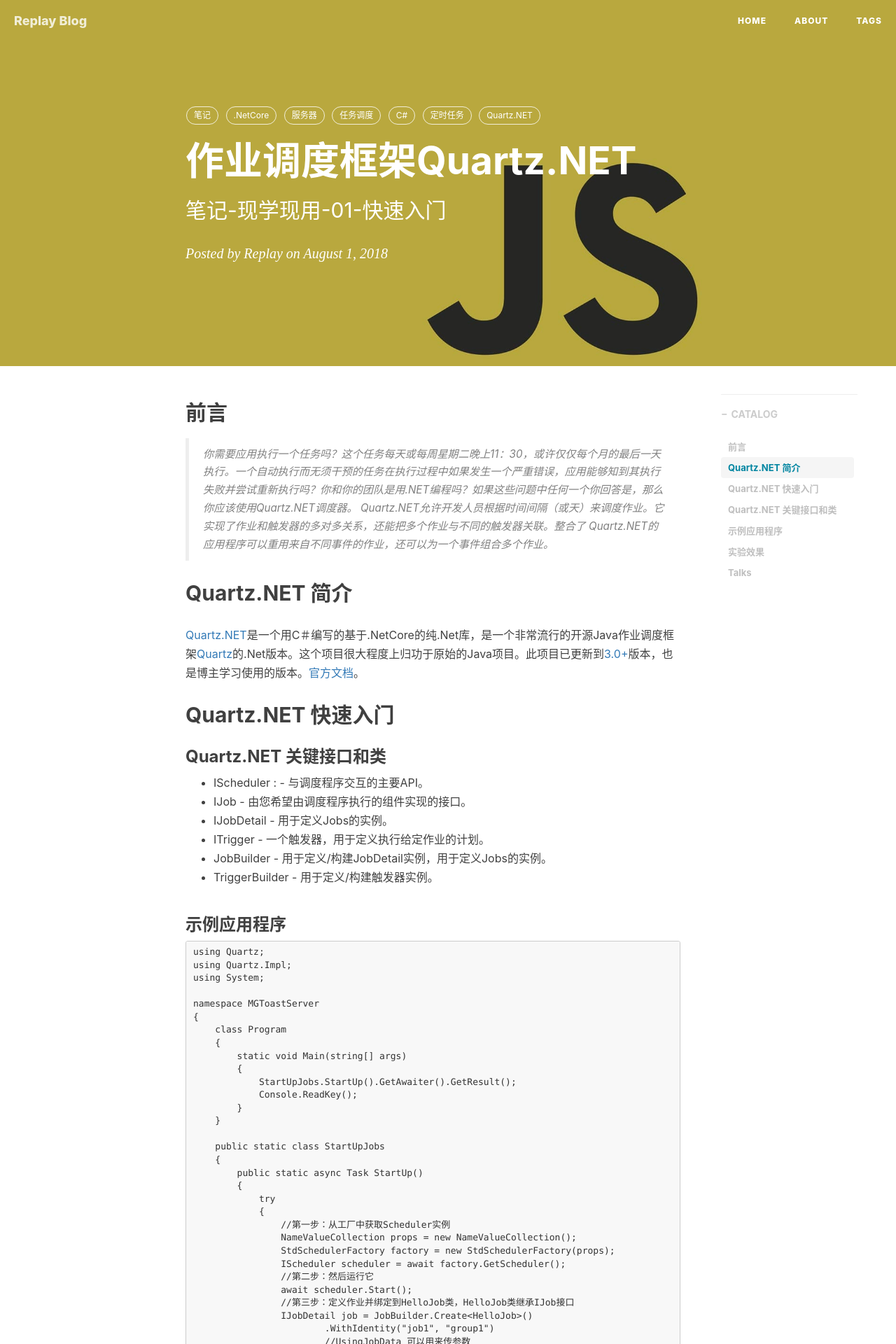
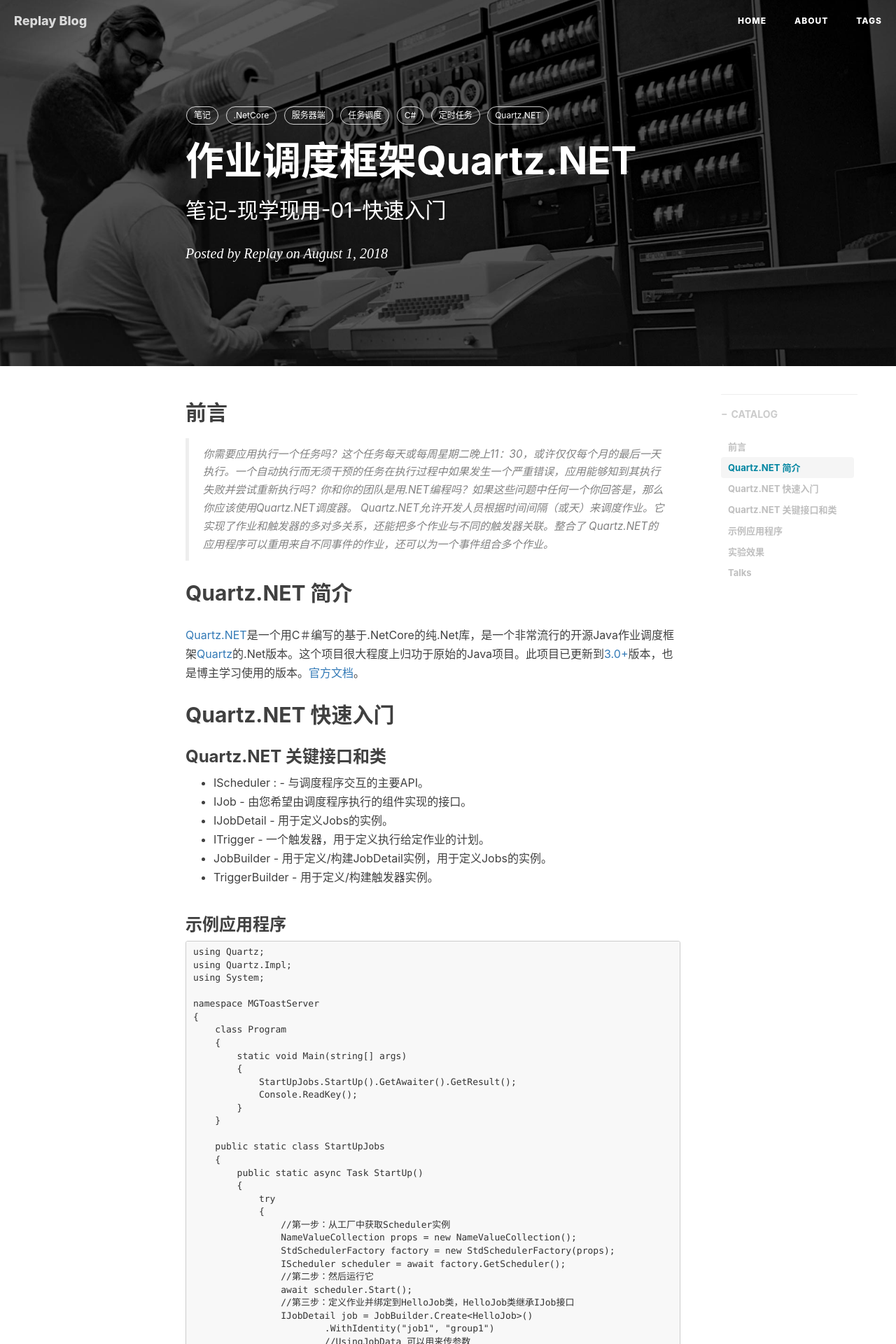
Before and after one commit to Replay923/Replay923.github.io, a Jekyll site: the page built from _posts/2019-8-14-Quartz.md, in a window 1280 px wide. Shown: the top 1920 px of the page at 70% size. Built offline with Jekyll 4.4.1, drawn with Linux system fonts in a browser that asks for light colours; nearby versions of some CDN libraries; comment, search, counter and statistics services are not loaded.

Commit message:
修改 Quartz.Net 文章 背景图

```diff
--- a/_posts/2019-8-14-Quartz.md
+++ b/_posts/2019-8-14-Quartz.md
@@ -4,12 +4,12 @@
 subtitle:   笔记-现学现用-01-快速入门 #副标题
 date:       2018-8-1				# 时间
 author:     Replay 						# 作者
-header-img: img/post-bg-js-version.jpg 	#这篇文章标题背景图片
+header-img: img/post-bg-unix-linux.jpg 	#这篇文章标题背景图片
 catalog: true 						# 是否归档
 tags:								#标签
     - 笔记
     - .NetCore
-    - 服务器
+    - 服务器端
     - 任务调度
     - C#
     - 定时任务
```
